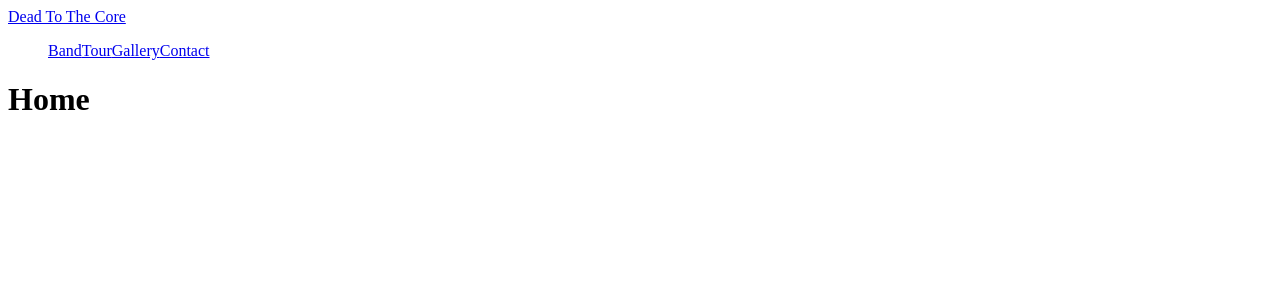
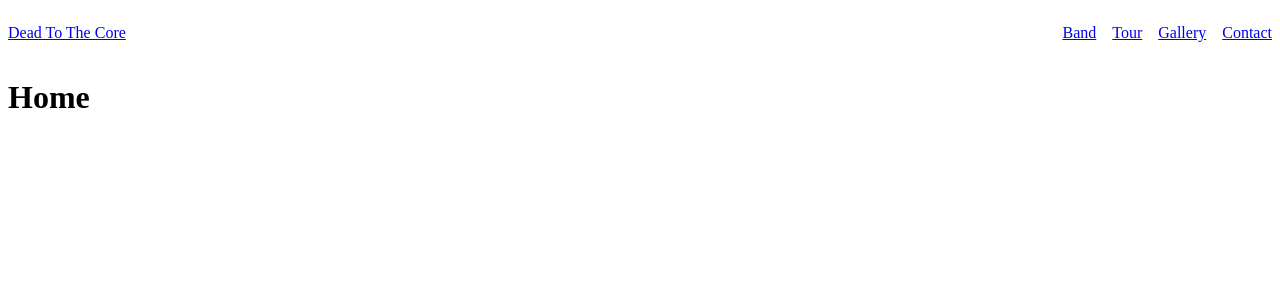
Before and after one commit to philtodisco/dead-to-the-core-client, a React (Create React App) app in the folder client/: page / in a window 1280 px wide. Shown: the top 300 px of the page. Built offline with nearby package versions, Linux system fonts and the light colour scheme.

Commit message:
Rough navbar layout

```diff
--- a/client/src/Navbar.js
+++ b/client/src/Navbar.js
@@ -3,7 +3,7 @@ import { Link } from "react-router-dom"
 export const Navbar = () => {
   return <nav className="nav">
     <Link to ="/" className="site-title">Dead To The Core</Link>
-    <ul>
+    <ul className="nav-links">
             <Link to ="/band">Band</Link>
             <Link to ="/tour">Tour</Link>
             <Link to ="/gallery">Gallery</Link>
--- a/client/src/styles.css
+++ b/client/src/styles.css
@@ -0,0 +1,17 @@
+* {
+    box-sizing: border-box;
+}
+
+.nav {
+    display: flex;
+    justify-content: space-between;
+}
+
+.site-title {
+    display: flex;
+    align-self: center;
+}
+
+.nav-links > a {
+    padding-left: 1rem;
+}
```
